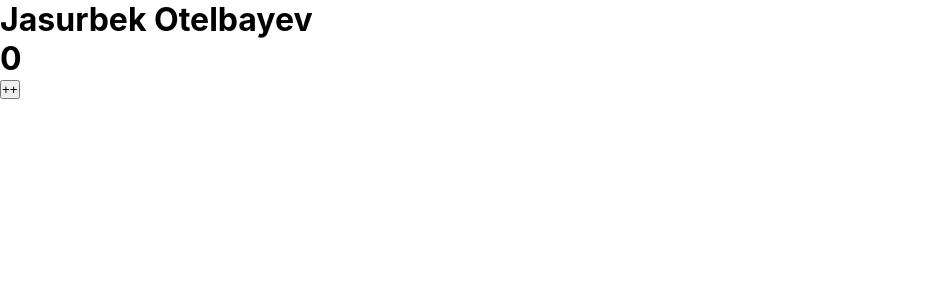
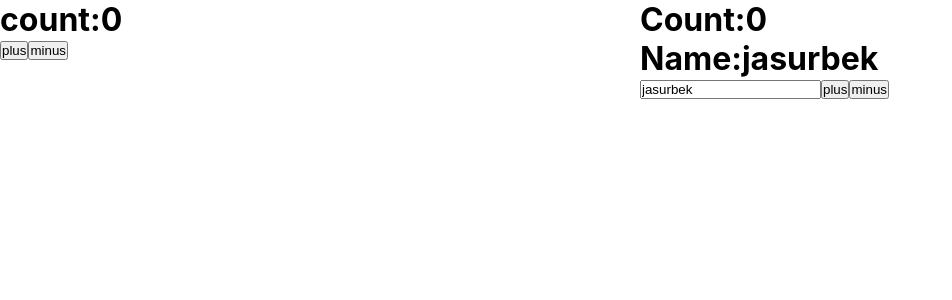
Before and after one commit to Jasurdev1604/react-course, a React (Create React App) app: page / in a window 1280 px wide. Shown: the top 300 px of the page, without its empty margins (0-952 px from the left). Built offline with nearby package versions, Linux system fonts and the light colour scheme.

Commit message:
functional component , useDtete()

```diff
--- a/src/Root/Root.jsx
+++ b/src/Root/Root.jsx
@@ -7,7 +7,8 @@ import React from 'react'
 // import Lesson6 from '../lesson6'
 // import Lesson7 from '../lesson7'
 // import Lesson8 from '../lesson8'
-import Lesson9 from '../lesson9'
+// import Lesson9 from '../lesson9'
+import Lesson10 from '../lesson10'
 
 const Root = () => {
   return (
@@ -20,7 +21,8 @@ const Root = () => {
     {/* <Lesson6/> */}
     {/* <Lesson7/> */}
     {/* <Lesson8/> */}
-    <Lesson9/>
+    {/* <Lesson9/> */}
+    <Lesson10/>
     </>
   )
 }
--- /dev/null
+++ b/src/lesson10/Class.jsx
@@ -0,0 +1,29 @@
+import React , {Component} from "react";
+
+class Class extends Component {
+    constructor(props) {
+        super(props);
+        this.state = {
+            count:0
+        }
+    }
+    state = {  }
+    render() {
+
+        const plus = () => {
+            this.setState({count:this.state.count + 1})
+        }
+
+        const minus = () => {
+            this.setState({count:this.state.count - 1})
+        }
+
+        return ( <div style={{flex:1}}>
+        <h1>count:{this.state.count}</h1>
+        <button onClick={plus}>plus</button>
+        <button onClick={minus}>minus</button>
+        </div> );
+    }
+}
+
+export default Class;
--- /dev/null
+++ b/src/lesson10/Hooks.jsx
@@ -0,0 +1,27 @@
+import React , {useState} from "react"
+
+const Hooks = () => {
+
+    const [state , setState] = useState(0);
+
+    const [name , setName] = useState('jasurbek')
+
+    const [data , setData] = useState({
+        state:0,
+        name:'jasurbek',
+    })
+
+    console.log(state);
+
+    return(
+        <div style={{flex:1}}>
+            <h1>Count:{data.state}</h1>
+            <h1>Name:{data.name}</h1>
+            <input type="text" defaultValue={name} onChange={({target:{value}}) => setData({...data , name:value})} />
+            <button onClick={() => setData({...data , state:data.state + 1})}>plus</button>
+            <button onClick={() => setData({...data , state:data.state - 1})}>minus</button>
+        </div>
+    )
+}
+
+export default Hooks
--- /dev/null
+++ b/src/lesson10/index.jsx
@@ -0,0 +1,16 @@
+import React, { Component } from 'react';
+import Class from './Class';
+import Hooks from './Hooks';
+
+class index extends Component {
+    render() {
+        return (
+            <div style={{display:'flex'}}>
+                <Class/>
+                <Hooks/>
+            </div>
+        );
+    }
+}
+
+export default index;
```
